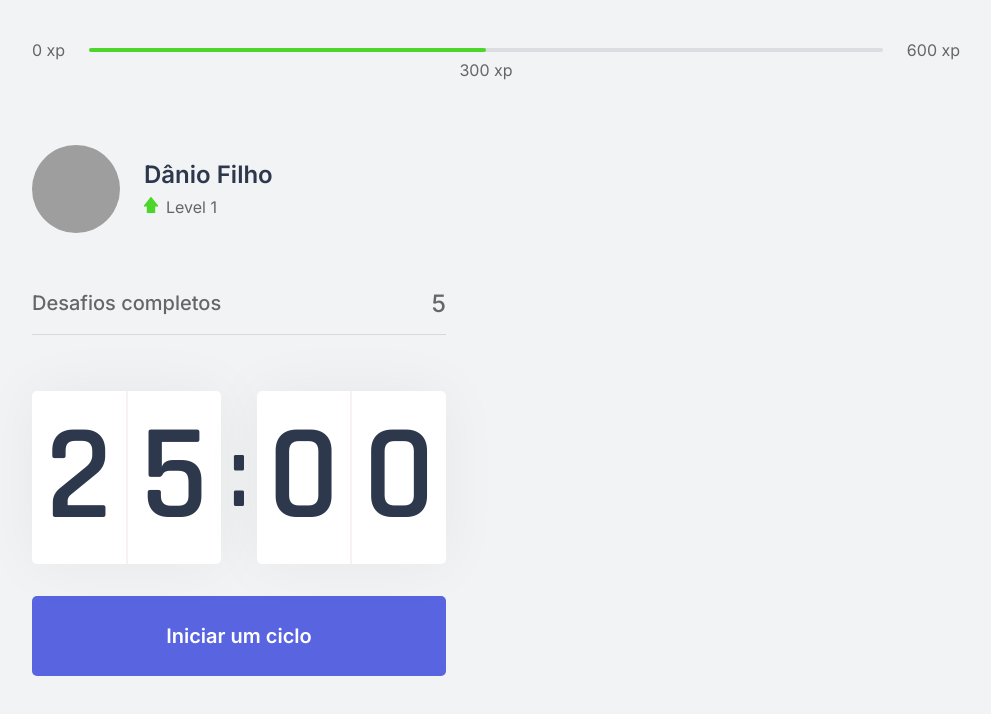
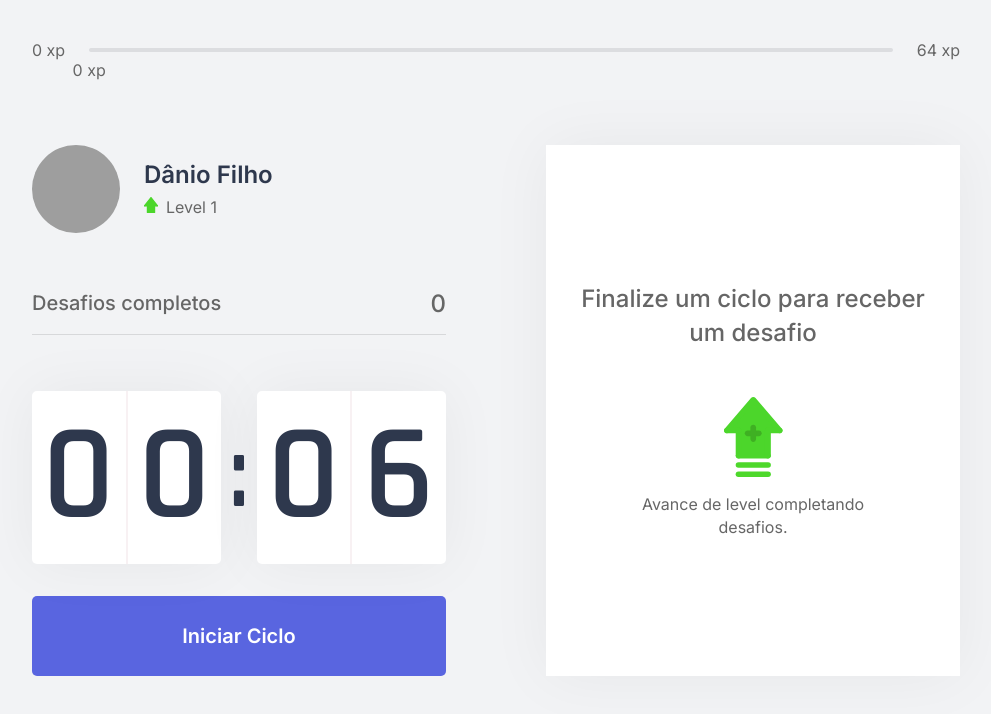
Before and after one commit to daniofilho/move.it-next-level-week-4, a Next.js app: page / in a window 1280 px wide. Shown: the top 714 px of the page, without its empty margins (144-1135 px from the left). Built offline with nearby package versions, Linux system fonts and the light colour scheme; grey boxes are pictures that could not be loaded.

Commit message:
aula 03 OK

```diff
--- /dev/null
+++ b/challenges.json
@@ -0,0 +1,62 @@
+[
+  {
+    "type": "body",
+    "description": "Estique um de seus braços com a palma da mão virada para frente e puxe os dedos para cima por 10 segundos por mão.",
+    "amount": 80
+  },
+  {
+    "type": "body",
+    "description": "Estique seu braço contra o peito e puxe-o utilizando o outro braço por 10 segundos por braço.",
+    "amount": 60
+  },
+  {
+    "type": "body",
+    "description": "Puxe seu pescoço com a ajuda da mão para a direita e para a esquerda, permanecendo na posição por alguns segundos.",
+    "amount": 70
+  },
+  {
+    "type": "body",
+    "description": "Com as duas mãos na parte de trás da cabeça, leve-a para baixo, alongando a parte de trás da região.",
+    "amount": 60
+  },
+  {
+    "type": "body",
+    "description": "Cruze as pernas e desça com as mãos esticadas em direção ao chão. Repita o movimento com a outra perna na frente.",
+    "amount": 100
+  },
+  {
+    "type": "body",
+    "description": "Sentado, abra as pernas e tente encostar as palmas das mãos no chão, repita 3 vezes por 5 segundos.",
+    "amount": 80
+  },
+  {
+    "type": "body",
+    "description": "Puxe o joelho de encontro ao peito e segure, troque de perna após 10 segundos.",
+    "amount": 50
+  },
+  {
+    "type": "body",
+    "description": "Sentado, cruze uma perna e incline seu tronco à frente, troque de perna após 10 segundos.",
+    "amount": 80
+  },
+  {
+    "type": "eye",
+    "description": "Sentado, feche os olhos e cubra-os com as palmas da mão durante 2 minutos, depois abra normalmente.",
+    "amount": 90
+  },
+  {
+    "type": "eye",
+    "description": "Em algum ambiente aberto, olhe o mais longe que puder em quatro direções por 3s, mexa apenas os olhos. Repita 3 vezes.",
+    "amount": 140
+  },
+  {
+    "type": "eye",
+    "description": "Usando os polegares, massage a área abaixo das sobrancelhas em movimentos circulares por 15 segundos.",
+    "amount": 70
+  },
+  {
+    "type": "body",
+    "description": "Em pé, gire a cintura o máximo que puder para a esquerda, segure por cinco segundos. Repita para a direita.",
+    "amount": 90
+  }
+]
--- /dev/null
+++ b/src/components/ChallengeBox.tsx
@@ -0,0 +1,44 @@
+import { useContext } from "react";
+import { ChallengesContext } from "../contexts/ChallengesContexts";
+import styles from "../styles/components/ChallengeBox.module.css";
+
+export function ChallengeBox() {
+  const { activeChallenge, resetChallenge } = useContext(ChallengesContext);
+
+  return (
+    <div className={styles.challengeBoxContainer}>
+      {activeChallenge ? (
+        <div className={styles.challengeActive}>
+          <header>Ganhe {activeChallenge.amount} xp</header>
+
+          <main>
+            <img src={`icons/${activeChallenge.type}.svg`} />
+            <strong>Novo desafio</strong>
+            <p>{activeChallenge.description}</p>
+          </main>
+
+          <footer>
+            <button
+              type="button"
+              className={styles.challengeFailButton}
+              onClick={resetChallenge}
+            >
+              Falhei
+            </button>
+            <button type="button" className={styles.challengeSucceededButton}>
+              Completei
+            </button>
+          </footer>
+        </div>
+      ) : (
+        <div className={styles.challengeNotActive}>
+          <strong>Finalize um ciclo para receber um desafio</strong>
+          <p>
+            <img src="icons/level-up.svg" alt="Level Up" />
+            Avance de level completando desafios.
+          </p>
+        </div>
+      )}
+    </div>
+  );
+}
--- a/src/components/CompletedChallenges.tsx
+++ b/src/components/CompletedChallenges.tsx
@@ -1,10 +1,14 @@
+import { useContext } from "react";
+import { ChallengesContext } from "../contexts/ChallengesContexts";
 import styles from "../styles/components/CompletedChallenges.module.css";
 
 export function CompletedChallenges() {
+  const { challengesCompleted } = useContext(ChallengesContext);
+
   return (
     <div className={styles.completedChallengesContainer}>
       <span>Desafios completos</span>
-      <span>5</span>
+      <span>{challengesCompleted}</span>
     </div>
   );
 }
--- a/src/components/Countdown.tsx
+++ b/src/components/Countdown.tsx
@@ -1,9 +1,18 @@
-import { useMemo, useState, useCallback, useEffect } from "react";
+import { useMemo, useState, useCallback, useEffect, useContext } from "react";
+
+import { ChallengesContext } from "../contexts/ChallengesContexts";
 import styles from "../styles/components/Countdown.module.css";
 
+let coundtdownTimeout: NodeJS.Timeout;
+
+const defaultTime = 0.1 * 60; //25min
+
 export function Countdown() {
-  const [time, setTime] = useState(25 * 60); //25min
-  const [active, setActive] = useState(false); //25min
+  const { startNewChallenge } = useContext(ChallengesContext);
+
+  const [time, setTime] = useState(defaultTime);
+  const [isActive, setIsActive] = useState(false);
+  const [hasFinished, setHasFinished] = useState(false);
 
   const minutes = useMemo(() => Math.floor(time / 60), [time]);
   const seconds = useMemo(() => time % 60, [time]);
@@ -18,18 +27,26 @@
   );
 
   const startCountdown = useCallback(() => {
-    setActive(true);
-  }, [setActive]);
+    setIsActive(true);
+  }, [setIsActive]);
+
+  const resetCoundtdown = useCallback(() => {
+    clearTimeout(coundtdownTimeout);
+    setIsActive(false);
+    setTime(defaultTime);
+  }, []);
 
   useEffect(() => {
-    if (active && time > 0) {
-      setTimeout(() => {
+    if (isActive && time > 0) {
+      coundtdownTimeout = setTimeout(() => {
         setTime(time - 1);
       }, 1000);
-    } else {
-      setActive(false);
+    } else if (isActive && time === 0) {
+      setHasFinished(true);
+      setIsActive(false);
+      startNewChallenge();
     }
-  }, [active, setTime, time]);
+  }, [isActive, setTime, time]);
 
   return (
     <div>
@@ -45,13 +62,31 @@
         </div>
       </div>
 
+      {hasFinished ? (
+        <button type="button" className={styles.countdownButton} disabled>
+          Ciclo encerrado
+        </button>
+      ) : (
+        <>
+          {isActive ? (
+            <button
+              type="button"
+              className={`${styles.countdownButton} ${styles.countdownButtonActive}`}
+              onClick={() => resetCoundtdown()}
+            >
+              Abandonar Ciclo
+            </button>
+          ) : (
             <button
               type="button"
               className={styles.countdownButton}
               onClick={() => startCountdown()}
             >
-        Iniciar um ciclo
+              Iniciar Ciclo
             </button>
+          )}
+        </>
+      )}
     </div>
   );
 }
--- a/src/components/ExperienceBar.tsx
+++ b/src/components/ExperienceBar.tsx
@@ -1,16 +1,30 @@
+import { useContext, useMemo } from "react";
+import { ChallengesContext } from "../contexts/ChallengesContexts";
 import styles from "../styles/components/ExperienceBar.module.css";
 
 export function ExperienceBar() {
+  const { currentExperience, experienceToNextLevel } = useContext(
+    ChallengesContext
+  );
+
+  const percentToNextLevel = useMemo(
+    () => Math.round((currentExperience * 100) / experienceToNextLevel),
+    []
+  );
+
   return (
     <header className={styles.experienceBar}>
       <span>0 xp</span>
       <div>
-        <div style={{ width: "50%" }} />
-        <span className={styles.currentExperience} style={{ left: "50%" }}>
-          300 xp
+        <div style={{ width: `${percentToNextLevel}%` }} />
+        <span
+          className={styles.currentExperience}
+          style={{ left: `${percentToNextLevel}%` }}
+        >
+          {currentExperience} xp
         </span>
       </div>
-      <span>600 xp</span>
+      <span>{experienceToNextLevel} xp</span>
     </header>
   );
 }
--- /dev/null
+++ b/src/contexts/ChallengesContexts.tsx
@@ -0,0 +1,67 @@
+import { createContext, useState, ReactNode } from "react";
+
+import challenges from "../../challenges.json";
+
+interface Challenge {
+  type: "body" | "eye";
+  description: string;
+  amount: number;
+}
+
+interface ChallengesContextData {
+  level: number;
+  currentExperience: number;
+  challengesCompleted: number;
+  experienceToNextLevel: number;
+  activeChallenge: Challenge;
+  levelUp: () => void;
+  startNewChallenge: () => void;
+  resetChallenge: () => void;
+}
+
+interface ChallengesProviderProps {
+  children: ReactNode;
+}
+
+export const ChallengesContext = createContext({} as ChallengesContextData);
+
+export function ChallengesProvider({ children }: ChallengesProviderProps) {
+  const [level, setLevel] = useState(1);
+  const [currentExperience, setCurrentExperience] = useState(0);
+  const [challengesCompleted, setChallengesCompleted] = useState(0);
+  const [activeChallenge, setActiveChallenge] = useState(null);
+
+  const experienceToNextLevel = Math.pow((level + 1) * 4, 2);
+
+  function levelUp() {
+    setLevel(level + 1);
+  }
+
+  function startNewChallenge() {
+    const randomChallengeIndex = Math.floor(Math.random() * challenges.length);
+    const challenge = challenges[randomChallengeIndex];
+
+    setActiveChallenge(challenge);
+  }
+
+  function resetChallenge() {
+    setActiveChallenge(null);
+  }
+
+  return (
+    <ChallengesContext.Provider
+      value={{
+        level,
+        currentExperience,
+        experienceToNextLevel,
+        challengesCompleted,
+        activeChallenge,
+        levelUp,
+        startNewChallenge,
+        resetChallenge,
+      }}
+    >
+      {children}
+    </ChallengesContext.Provider>
+  );
+}
--- a/src/pages/_app.tsx
+++ b/src/pages/_app.tsx
@@ -1,7 +1,13 @@
 import "../styles/global.css";
 
+import { ChallengesProvider } from "../contexts/ChallengesContexts";
+
 function MyApp({ Component, pageProps }) {
-  return <Component {...pageProps} />;
+  return (
+    <ChallengesProvider>
+      <Component {...pageProps} />
+    </ChallengesProvider>
+  );
 }
 
 export default MyApp;
--- a/src/pages/index.tsx
+++ b/src/pages/index.tsx
@@ -4,6 +4,7 @@
 import { Profile } from "../components/Profile";
 import { CompletedChallenges } from "../components/CompletedChallenges";
 import { Countdown } from "../components/Countdown";
+import { ChallengeBox } from "../components/ChallengeBox";
 
 import styles from "../styles/pages/Home.module.css";
 
@@ -22,7 +23,9 @@
           <CompletedChallenges />
           <Countdown />
         </div>
-        <div></div>
+        <div>
+          <ChallengeBox />
+        </div>
       </section>
     </div>
   );
--- /dev/null
+++ b/src/styles/components/ChallengeBox.module.css
@@ -0,0 +1,106 @@
+.challengeBoxContainer {
+  height: 100%;
+  background-color: var(--white);
+  box-shadow: 0 0 60px rgba(0, 0, 0, 0.05);
+  padding: 1.5rem 2rem;
+
+  display: flex;
+  flex-direction: column;
+  align-items: center;
+  justify-content: center;
+
+  text-align: center;
+}
+
+.challengeNotActive {
+  display: flex;
+  flex-direction: column;
+  align-items: center;
+}
+
+.challengeNotActive strong {
+  font-size: 1.5rem;
+  font-weight: 500;
+  line-height: 1.4;
+}
+
+.challengeNotActive p {
+  display: flex;
+  flex-direction: column;
+  align-items: center;
+  line-height: 1.4;
+  max-width: 70%;
+  margin-top: 3rem;
+}
+
+.challengeNotActive p img {
+  margin-bottom: 1rem;
+}
+
+.challengeActive {
+  height: 100%;
+  display: flex;
+  flex-direction: column;
+}
+
+.challengeActive header {
+  color: var(--blue);
+  font-weight: 600;
+  font-size: 1.25rem;
+  padding: 0 2rem 1.5rem;
+  border-bottom: 1px solid var(--gray-line);
+}
+
+.challengeActive main {
+  flex: 1;
+  display: flex;
+  flex-direction: column;
+  align-items: center;
+  justify-content: center;
+}
+
+.challengeActive main strong {
+  font-size: 2rem;
+  font-weight: 600;
+  color: var(--title);
+  margin: 1.5rem 1rem;
+}
+
+.challengeActive main p {
+  line-height: 1.5;
+}
+
+.challengeActive footer {
+  display: grid;
+  grid-template-columns: repeat(2, 1fr);
+  gap: 1rem;
+}
+
+.challengeActive footer button {
+  height: 4rem;
+
+  display: flex;
+  align-items: center;
+  justify-content: center;
+
+  border: 0;
+  border-radius: 5px;
+
+  color: var(--white);
+
+  font-size: 1rem;
+  font-weight: 600;
+
+  transition: filter 0.2s;
+}
+
+.challengeActive footer button.challengeFailButton {
+  background: var(--red);
+}
+.challengeActive footer button.challengeSucceededButton {
+  background: var(--green);
+}
+
+.challengeActive footer button:hover {
+  filter: brightness(0.9);
+}
```
Also changed, not shown: src/styles/components/Countdown.module.css (+17 -1 lines). Lines whose indentation alone changed are shown as unchanged.
